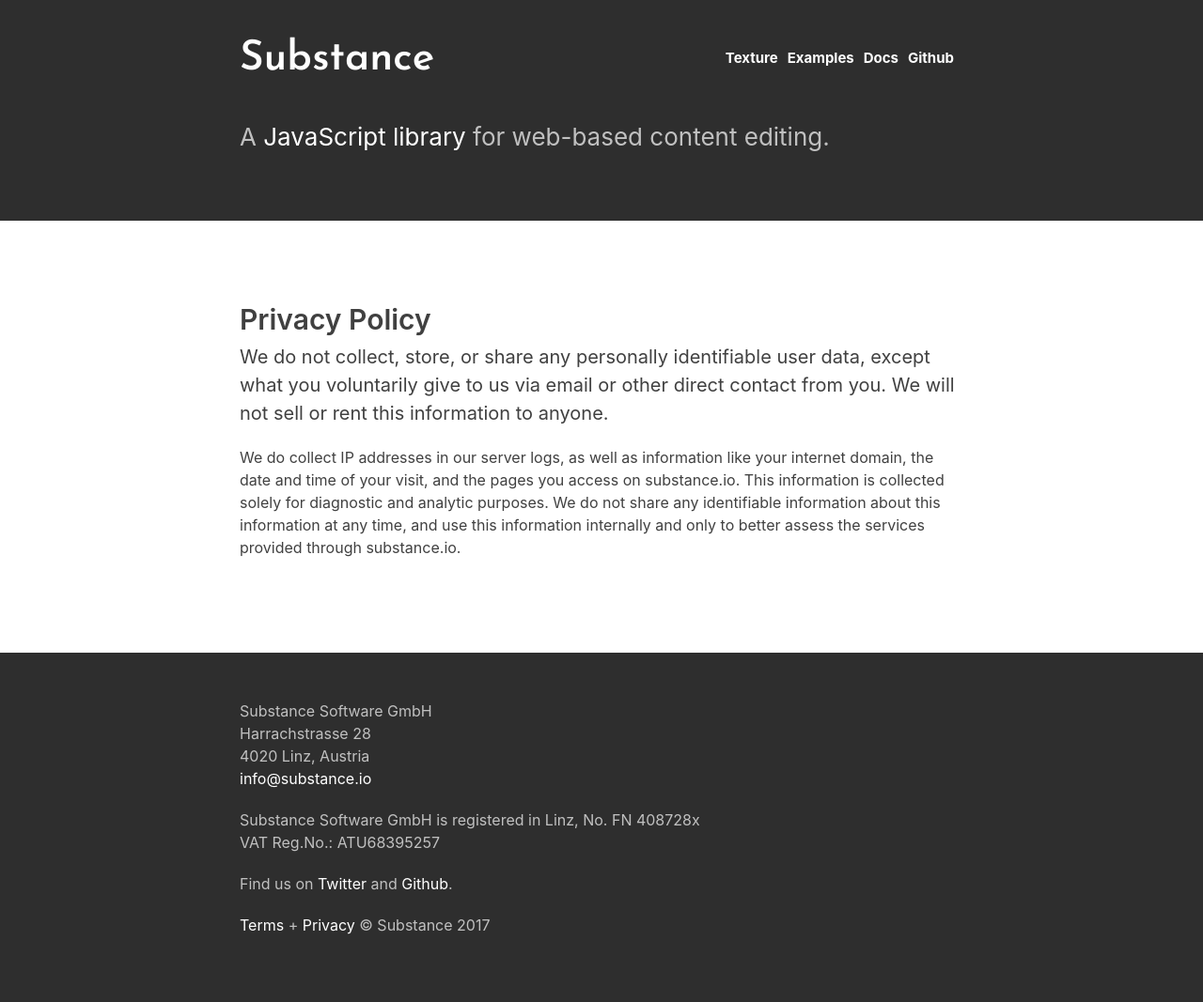
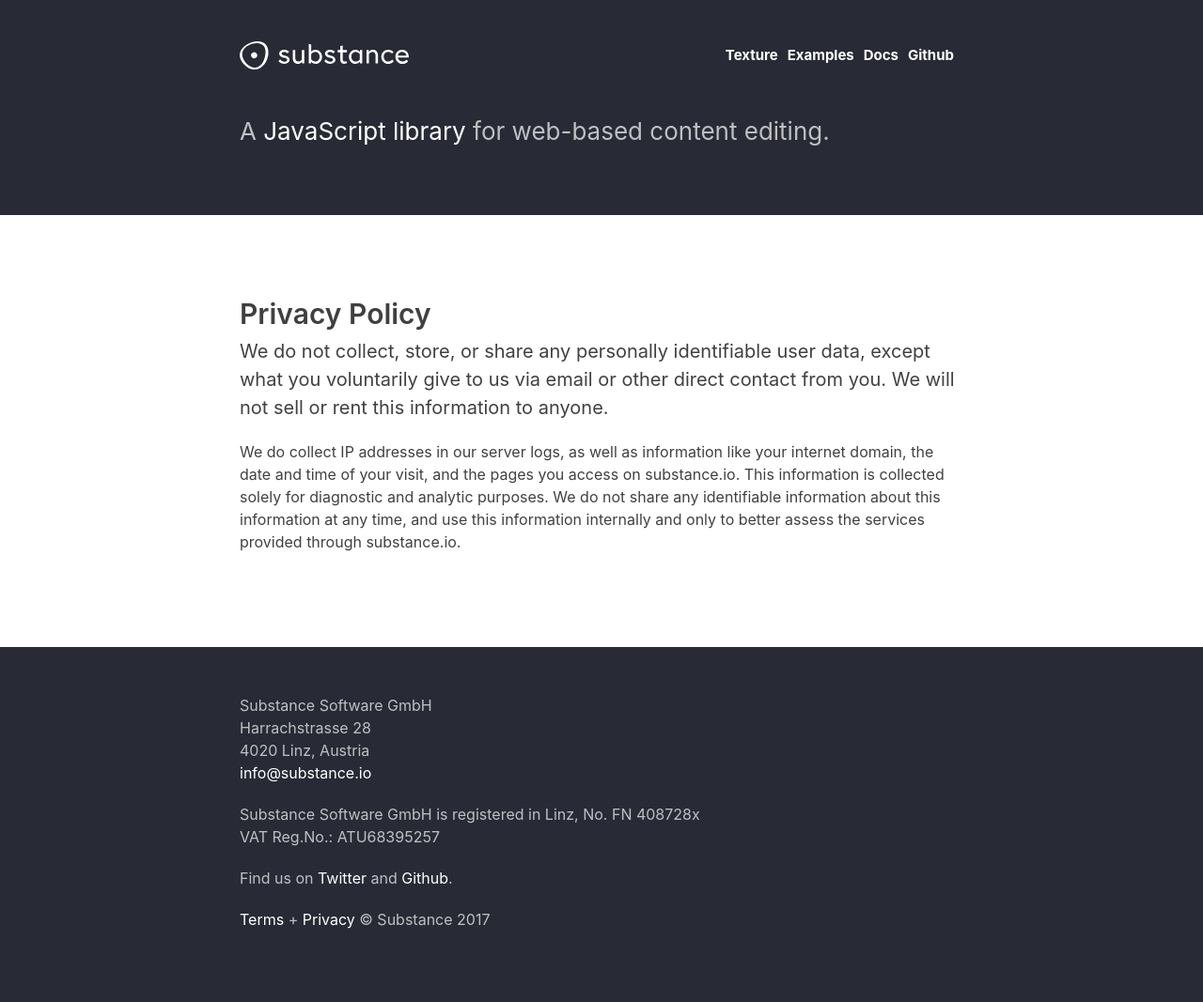
Before and after one commit to substance/substance.github.com, a Jekyll site: the page built from privacy/index.html, in a window 1280 px wide. Shown: the whole page at 94% size. Built offline with Jekyll 4.4.1, drawn with Linux system fonts in a browser that asks for light colours.

Commit message:
New Substance Logo.

```diff
--- a/_includes/header.html
+++ b/_includes/header.html
@@ -3,7 +3,7 @@
     <!-- take space needed to the left -->
 
     <div class="substance-header">
-      <div class="substance-logo"><a href="/">Substance</a></div>
+      <div class="substance-logo"><a href="/"><img src="/images/substance-logo.svg" height="30"></a></div>
 
       <div class="navigation">
         <a class="nav-item" href="/texture">Texture</a>
--- a/css/main.scss
+++ b/css/main.scss
@@ -70,9 +70,9 @@
 
     .substance-logo {
       padding-right: 20px;
-      font-size: 44px;
-      font-family: 'Josefin Sans';
-      font-weight: 600;
+      font-size: 40px;
+      font-family: 'Avenir Next', Helvetica, Arial;
+      font-weight: 500;
     }
 
 
@@ -201,8 +201,7 @@
 
 body {
   font-family: -apple-system, ".SFNSText-Regular", "San Francisco", "Roboto", "Segoe UI", "Helvetica Neue", "Arial", sans-serif;
-  // background: #3B4749;
-  background: #2E2E2E;
+  background: #282B35;
   // Overrides demo styles
   padding: 0px;
   overflow: visible;
```
Also changed, not shown: images/substance-logo.svg (added).
